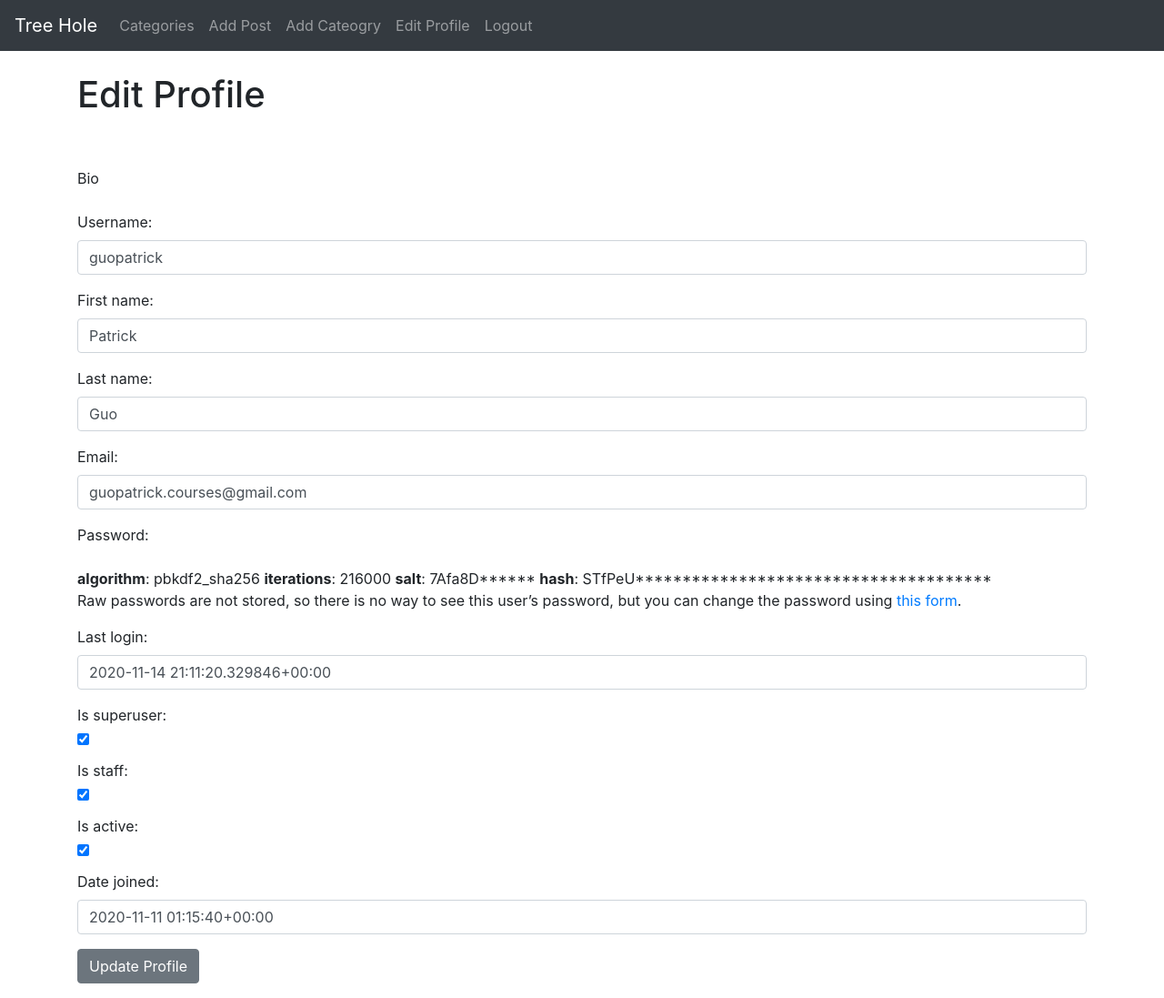
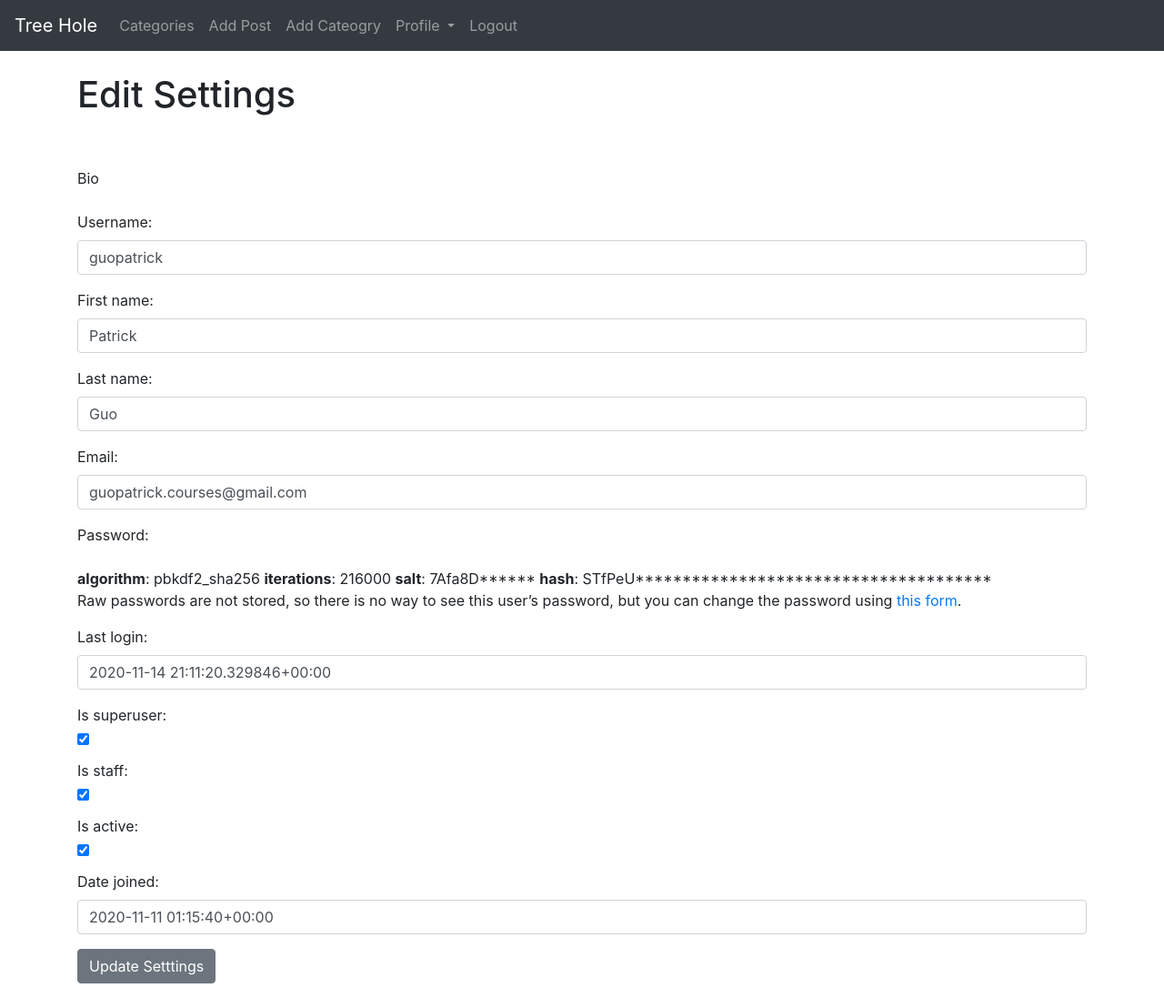
Before and after one commit to shpatrickguo/django_blog, a Django app: page /members/edit_profile/ in a window 1280 px wide. Shown: the whole page at 91% size. Run offline with Django 3.2, Linux system fonts and the light colour scheme; a user stored in the database is signed in; data comes from the database, SQL or seed files in the repository; some libraries are stand-ins or nearby versions.

Commit message:
Edit Profile Page Form - Django Blog #31

```diff
--- a/members/templates/registration/edit_profile.html
+++ b/members/templates/registration/edit_profile.html
@@ -1,7 +1,7 @@
 {% extends 'base.html' %}
-{% block title %}Edit Profile{% endblock %}
+{% block title %}Edit Settings{% endblock %}
 {% block content %}
-<h1>Edit Profile</h1>
+<h1>Edit Settings</h1>
 <br/><br/>
 {{ user.profile.bio }}
 <br/><br/>
@@ -9,7 +9,7 @@
   <form method="post">
     {% csrf_token %}
     {{ form.as_p }}
-    <button class="btn btn-secondary">Update Profile</button>
+    <button class="btn btn-secondary">Update Setttings</button>
 </div>
 
 {% endblock %}
--- a/members/urls.py
+++ b/members/urls.py
@@ -1,5 +1,5 @@
 from django.urls import path
-from .views import UserRegisterView, UserEditView, PasswordsChangeView, ShowProfilePageView
+from .views import UserRegisterView, UserEditView, PasswordsChangeView, ShowProfilePageView, EditProfilePageView
 from . import views
 
 urlpatterns = [
@@ -8,4 +8,5 @@ urlpatterns = [
     path('password/', PasswordsChangeView.as_view()),
     path('password_sucess/', views.password_success, name="password_success"),
     path('<int:pk>/profile/', ShowProfilePageView.as_view(), name="show_profile_page"),
+    path('<int:pk>/edit_profile_page/', EditProfilePageView.as_view(), name="edit_profile_page"),
 ]
--- a/members/views.py
+++ b/members/views.py
@@ -6,6 +6,12 @@ from django.contrib.auth.views import PasswordChangeView
 from django.urls import reverse_lazy
 from .forms import SignUpForm, EditProfileForm, PasswordChangingForm
 from theblog.models import Profile
+
+class EditProfilePageView(generic.UpdateView):
+    model = Profile
+    template_name = 'registration/edit_profile_page.html'
+    fields = ['bio', 'profile_pic', 'website_url', 'facebook_url', 'twitter_url', 'linkedin_url']
+    success_url = reverse_lazy('home')
 
 class ShowProfilePageView(DetailView):
     model = Profile
--- a/theblog/templates/base.html
+++ b/theblog/templates/base.html
@@ -47,8 +47,16 @@
           <li class="nav-item">
           <a class="nav-link" href="{% url 'add_category' %}">Add Cateogry</a>
           </li>
-          <li class="nav-item">
-          <a class="nav-link" href="{% url 'edit_profile' %}">Edit Profile</a>
+          <li class="nav-item dropdown">
+            <a class="nav-link dropdown-toggle" href="#" id="navbarDropdown" role="button" data-toggle="dropdown" aria-haspopup="true" aria-expanded="false">
+              Profile
+            </a>
+            <div class="dropdown-menu" aria-labelledby="navbarDropdown">
+              <a class="dropdown-item" href="{% url 'show_profile_page' user.profile.id %}">Profile Page</a>
+              <div class="dropdown-divider"></div>
+              <a class="dropdown-item" href="{% url 'edit_profile_page' user.profile.id %}">Edit Profile Page</a>
+              <a class="dropdown-item" href="{% url 'edit_profile' %}">Edit Settings</a>
+            </div>
           </li>
           <li class="nav-item">
           <a class="nav-link" href="{% url 'logout' %}">Logout</a>
```
Also changed, not shown: members/templates/registration/edit_profile_page.html (added, +20 -0 lines).
